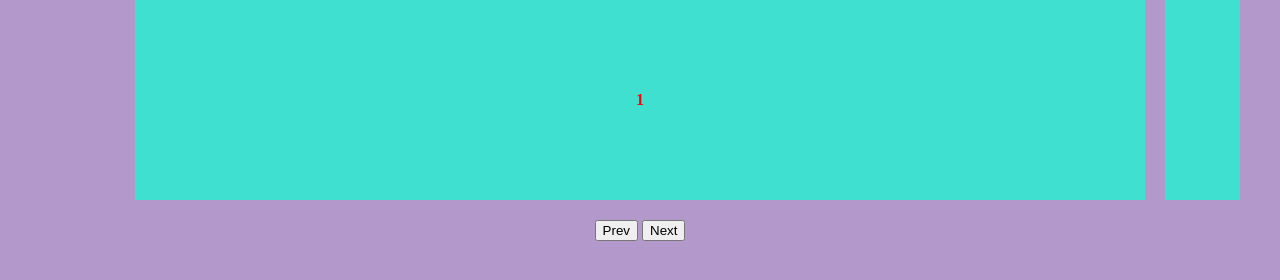
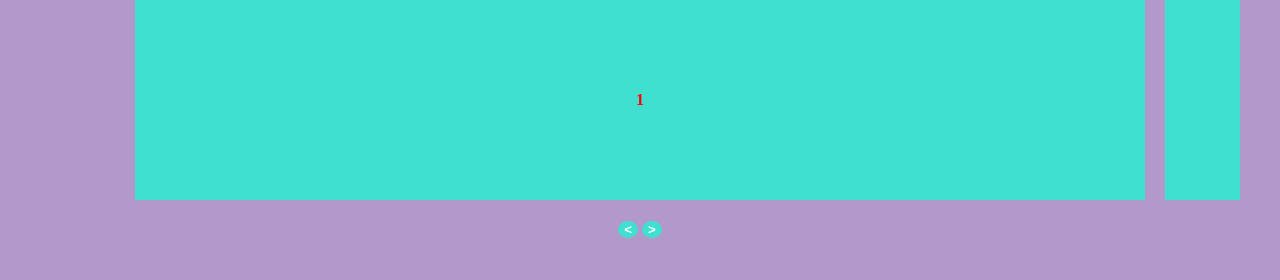
Before and after one commit to AlexIkonnikov/purr_intern, a website built with webpack: page slider.html in a window 1280 px wide. Built offline with nearby package versions, Linux system fonts and the light colour scheme.

Commit message:
Added real arrows.

```diff
--- a/slider.html
+++ b/slider.html
@@ -22,8 +22,8 @@
             <div class="item"><span>10</span></div>
         </div>
         <div class="controls-wrapper">
-            <button data-dir="prev">Prev</button>
-            <button data-dir="next">Next</button>
+            <button data-dir="prev"><</button>
+            <button data-dir="next">></button>
         </div>
     </div>
     <script src="slider/index.js"></script>
--- a/slider/index.css
+++ b/slider/index.css
@@ -23,6 +23,22 @@
 
 .controls-wrapper {
     text-align: center;
+}
+
+.controls-wrapper button {
+    border-radius: 50%;
+    color: white;
+    font-weight: 900;
+    background-color: turquoise;
+    border: none;
+}
+
+.controls-wrapper button:hover {
+    background: rgba(102, 51, 153, 0.7);
+}
+
+.controls-wrapper button:active {
+    background: rgba(102, 51, 153, 0.3);
 }
 
 .item {
```
Also changed, not shown: slider/index.js (+21 -19 lines).
